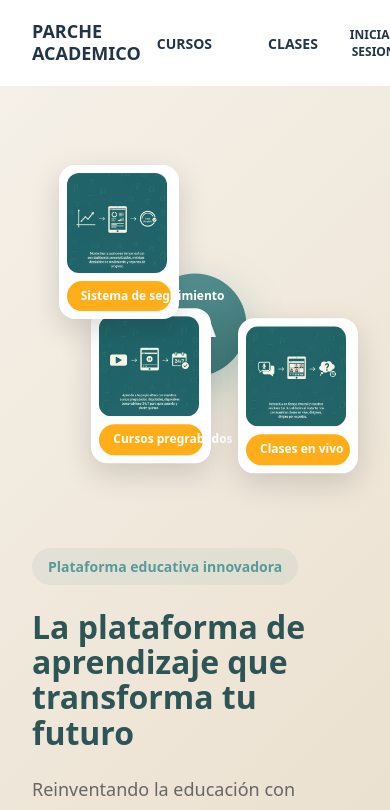
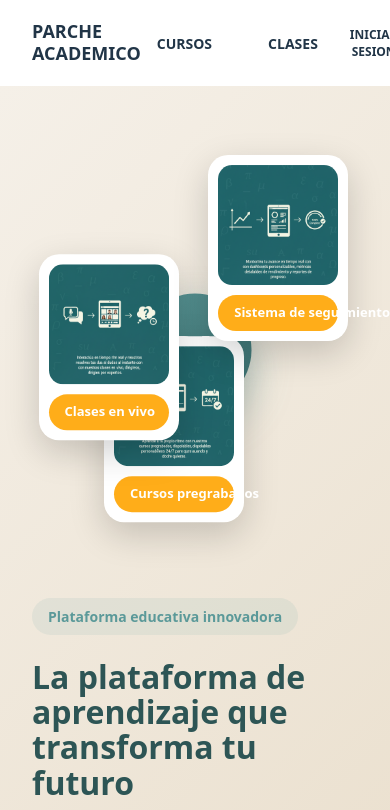
Before and after one commit to academiaparchada/frontend-academic, a React (Vite) app: page / in a window 390 px wide. Shown: the top 810 px of the page. Built offline with nearby package versions, Linux system fonts and the light colour scheme.

Commit message:
Redistribuir tarjetas flotantes con mayor separación

```diff
--- a/src/styles/home.css
+++ b/src/styles/home.css
@@ -94,7 +94,7 @@
 /* Hero Image */
 .hero_image {
   position: relative;
-  height: 550px;
+  height: 600px;
   display: flex;
   align-items: center;
   justify-content: center;
@@ -103,30 +103,34 @@
 .floating_card {
   position: absolute;
   background: white;
-  border-radius: 1rem;
-  padding: 0.75rem;
-  box-shadow: 0 10px 30px rgba(0, 0, 0, 0.15);
+  border-radius: 1.25rem;
+  padding: 0.875rem;
+  box-shadow: 0 12px 35px rgba(0, 0, 0, 0.18);
   animation: float 6s ease-in-out infinite;
-  max-width: 200px;
+  max-width: 220px;
 }
 
+/* Tarjeta 1 - Esquina superior derecha (Sistema de seguimiento) */
 .card_1 {
-  top: 5%;
-  right: 0;
+  top: 0;
+  right: 5%;
   animation-delay: 0s;
   z-index: 3;
 }
 
+/* Tarjeta 2 - Centro izquierda (Clases en vivo) */
 .card_2 {
-  top: 40%;
-  right: 15%;
+  top: 50%;
+  left: 0;
+  transform: translateY(-50%);
   animation-delay: 2s;
   z-index: 2;
 }
 
+/* Tarjeta 3 - Inferior derecha (Cursos pregrabados) */
 .card_3 {
-  bottom: 5%;
-  right: 5%;
+  bottom: 0;
+  right: 20%;
   animation-delay: 4s;
   z-index: 1;
 }
@@ -134,9 +138,9 @@
 .card_img {
   width: 100%;
   height: auto;
-  max-width: 180px;
-  max-height: 180px;
-  border-radius: 0.75rem;
+  max-width: 200px;
+  max-height: 200px;
+  border-radius: 0.875rem;
   object-fit: cover;
   display: block;
 }
@@ -144,11 +148,11 @@
 .card_badge {
   background-color: rgba(255, 165, 0, 0.9);
   color: white;
-  padding: 0.4rem 0.875rem;
-  border-radius: 1rem;
-  font-size: 0.75rem;
+  padding: 0.5rem 1rem;
+  border-radius: 1.25rem;
+  font-size: 0.813rem;
   font-weight: 600;
-  margin-top: 0.5rem;
+  margin-top: 0.625rem;
   text-align: center;
   white-space: nowrap;
 }
@@ -156,14 +160,14 @@
 .center_logo {
   position: absolute;
   top: 50%;
-  left: 30%;
+  left: 45%;
   transform: translate(-50%, -50%);
   z-index: 0;
 }
 
 .logo_circle {
-  width: 150px;
-  height: 150px;
+  width: 170px;
+  height: 170px;
   background: linear-gradient(135deg, #5b9999 0%, #3d7373 100%);
   border-radius: 50%;
   display: flex;
@@ -174,7 +178,7 @@
 }
 
 .logo_text {
-  font-size: 3rem;
+  font-size: 3.5rem;
   font-weight: 700;
   color: white;
 }
@@ -186,6 +190,20 @@
   50% {
     transform: translateY(-20px);
   }
+}
+
+/* Animación especial para card_2 que tiene transform inicial */
+@keyframes float-with-center {
+  0%, 100% {
+    transform: translateY(-50%);
+  }
+  50% {
+    transform: translateY(calc(-50% - 20px));
+  }
+}
+
+.card_2 {
+  animation: float-with-center 6s ease-in-out infinite;
 }
 
 @keyframes pulse {
@@ -615,7 +633,7 @@
 
   .hero_image {
     order: -1;
-    height: 450px;
+    height: 500px;
   }
 
   .center_logo {
@@ -623,18 +641,18 @@
   }
 
   .card_1 {
-    top: 10%;
-    right: 60%;
+    top: 5%;
+    right: 10%;
   }
 
   .card_2 {
-    top: 45%;
-    right: 5%;
+    top: 50%;
+    left: 5%;
   }
 
   .card_3 {
-    bottom: 10%;
-    right: 50%;
+    bottom: 5%;
+    right: 25%;
   }
 
   .extra_card {
@@ -681,40 +699,40 @@
   }
 
   .hero_image {
-    height: 400px;
+    height: 450px;
   }
 
   .logo_circle {
-    width: 120px;
-    height: 120px;
+    width: 140px;
+    height: 140px;
   }
 
   .logo_text {
-    font-size: 2.5rem;
+    font-size: 3rem;
   }
 
   .card_img {
-    max-width: 140px;
-    max-height: 140px;
+    max-width: 150px;
+    max-height: 150px;
   }
 
   .floating_card {
-    max-width: 160px;
+    max-width: 170px;
   }
 
   .card_1 {
-    top: 5%;
-    right: 55%;
+    top: 3%;
+    right: 5%;
   }
 
   .card_2 {
     top: 50%;
-    right: 0;
+    left: 3%;
   }
 
   .card_3 {
-    bottom: 5%;
-    right: 45%;
+    bottom: 3%;
+    right: 30%;
   }
 
   .extra_content {
@@ -732,25 +750,40 @@
   }
 
   .hero_image {
-    height: 350px;
+    height: 400px;
   }
 
   .card_img {
-    max-width: 100px;
-    max-height: 100px;
+    max-width: 120px;
+    max-height: 120px;
   }
 
   .floating_card {
-    max-width: 120px;
-    padding: 0.5rem;
+    max-width: 140px;
+    padding: 0.625rem;
   }
 
   .logo_circle {
-    width: 100px;
-    height: 100px;
+    width: 110px;
+    height: 110px;
   }
 
   .logo_text {
-    font-size: 2rem;
+    font-size: 2.25rem;
+  }
+
+  .card_1 {
+    top: 2%;
+    right: 3%;
+  }
+
+  .card_2 {
+    top: 50%;
+    left: 2%;
+  }
+
+  .card_3 {
+    bottom: 2%;
+    right: 35%;
   }
 }
```
